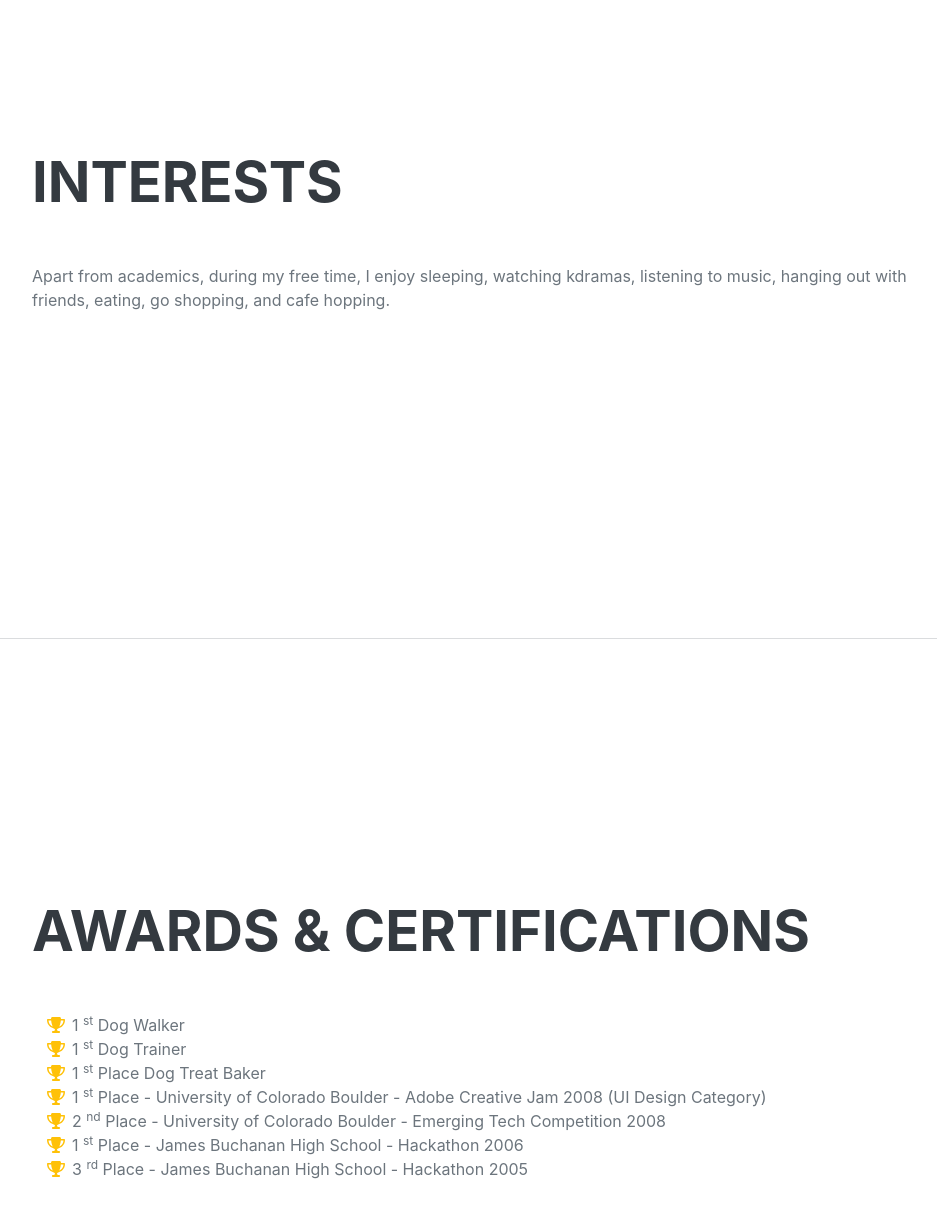
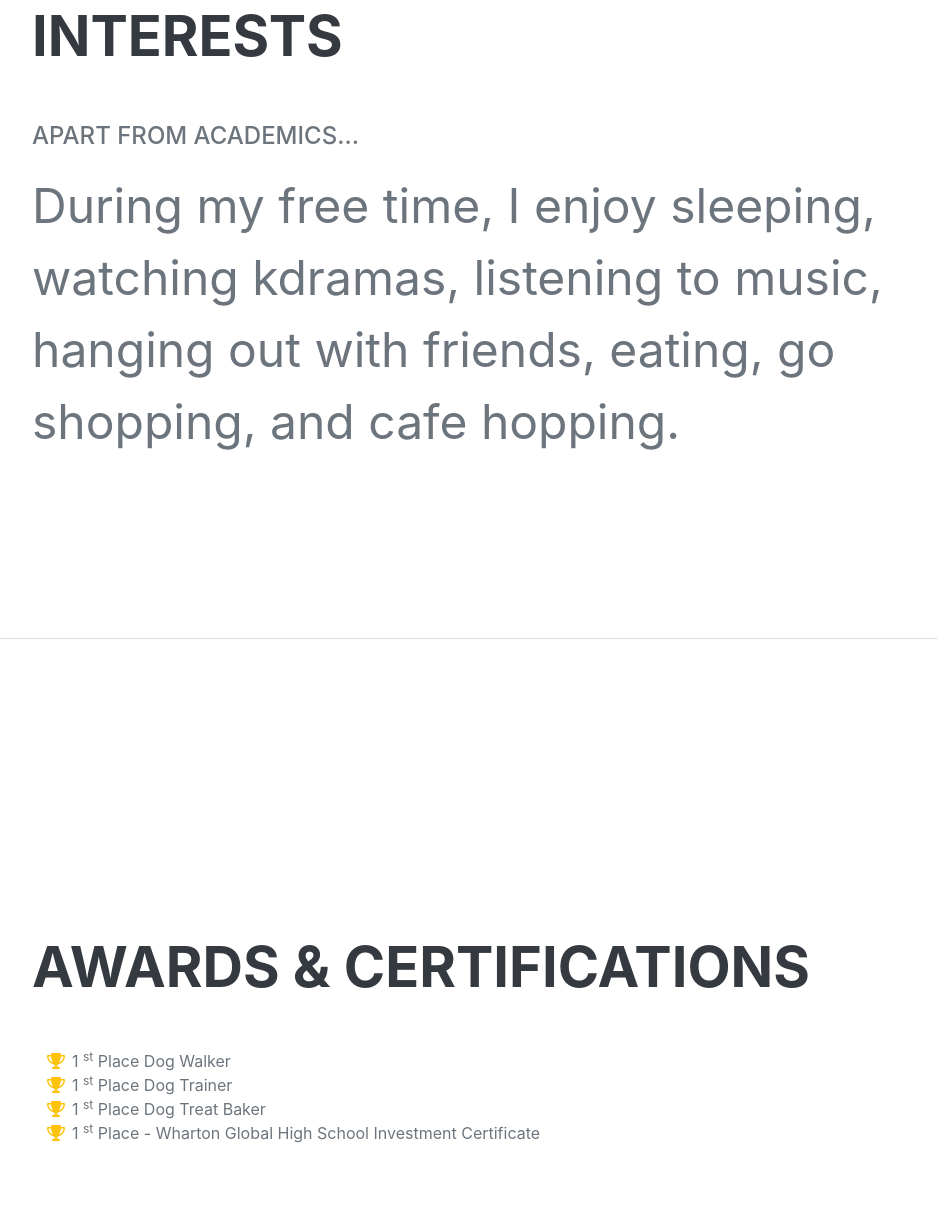
Before and after one commit to melcccccc/melcccccc.github.io, a plain HTML site: page index.html in a window 1280 px wide. Shown: the part 3496-4714 px from the top of the page, without its empty margins (288-1225 px from the left). Drawn offline with nearby package versions, Linux system fonts and the light colour scheme; a web font is replaced by a local one.

Commit message:
Update index.html

```diff
--- a/index.html
+++ b/index.html
@@ -160,7 +160,9 @@
             <section class="resume-section" id="interests">
                 <div class="resume-section-content">
                     <h2 class="mb-5">Interests</h2>
-                    <p>Apart from academics, during my free time, I enjoy sleeping, watching kdramas, listening to music, hanging out with friends, eating, go shopping, and cafe hopping.</p>
+                    <div class="subheading mb-3">Apart from academics...</div>
+                    <ul class="list-inline dev-icons">
+                    <p>During my free time, I enjoy sleeping, watching kdramas, listening to music, hanging out with friends, eating, go shopping, and cafe hopping.</p>
                 </div>
             </section>
             <hr class="m-0" />
@@ -173,13 +175,13 @@
                             <span class="fa-li"><i class="fas fa-trophy text-warning"></i></span>
                             1
                             <sup>st</sup>
-                            Dog Walker
+                            Place Dog Walker
                         </li>
                         <li>
                             <span class="fa-li"><i class="fas fa-trophy text-warning"></i></span>
                             1
                             <sup>st</sup>
-                            Dog Trainer
+                            Place Dog Trainer
                         </li>
                         <li>
                             <span class="fa-li"><i class="fas fa-trophy text-warning"></i></span>
@@ -191,25 +193,9 @@
                             <span class="fa-li"><i class="fas fa-trophy text-warning"></i></span>
                             1
                             <sup>st</sup>
-                            Place - University of Colorado Boulder - Adobe Creative Jam 2008 (UI Design Category)
+                            Place - Wharton Global High School Investment Certificate
                         </li>
                         <li>
-                            <span class="fa-li"><i class="fas fa-trophy text-warning"></i></span>
-                            2
-                            <sup>nd</sup>
-                            Place - University of Colorado Boulder - Emerging Tech Competition 2008
-                        </li>
-                        <li>
-                            <span class="fa-li"><i class="fas fa-trophy text-warning"></i></span>
-                            1
-                            <sup>st</sup>
-                            Place - James Buchanan High School - Hackathon 2006
-                        </li>
-                        <li>
-                            <span class="fa-li"><i class="fas fa-trophy text-warning"></i></span>
-                            3
-                            <sup>rd</sup>
-                            Place - James Buchanan High School - Hackathon 2005
                         </li>
                     </ul>
                 </div>
```
